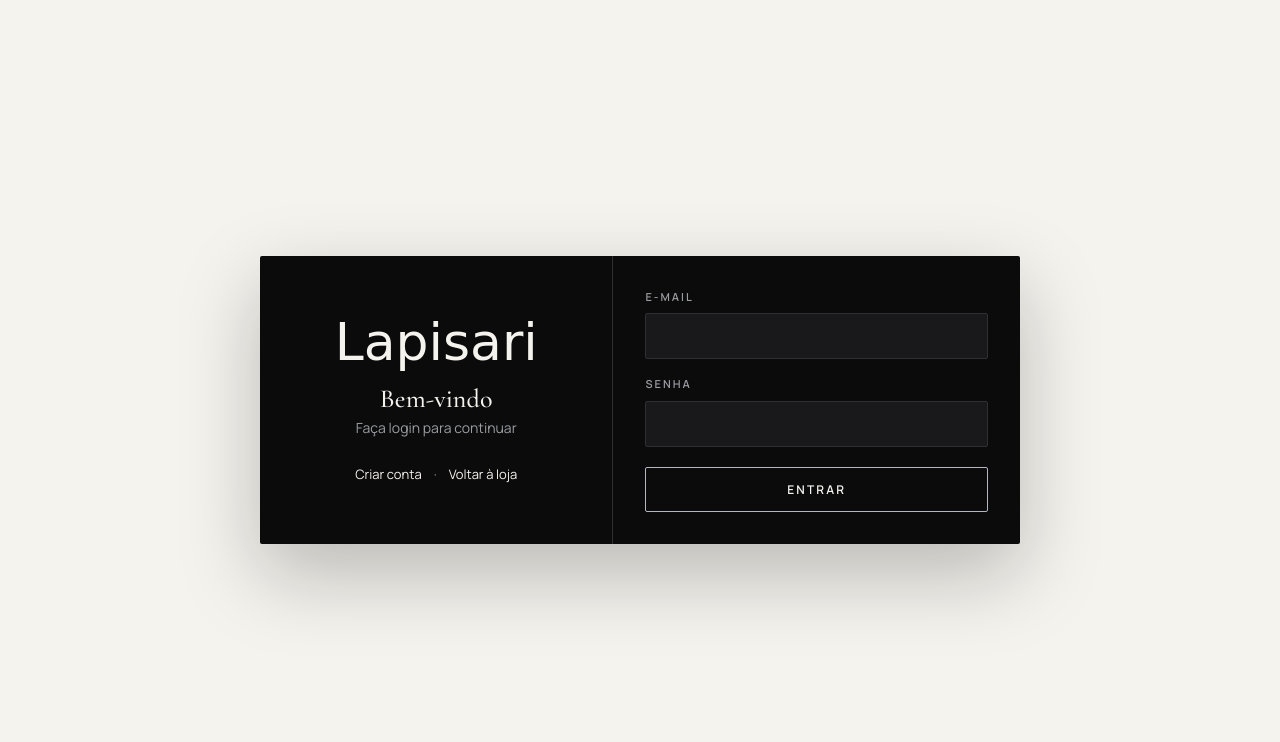
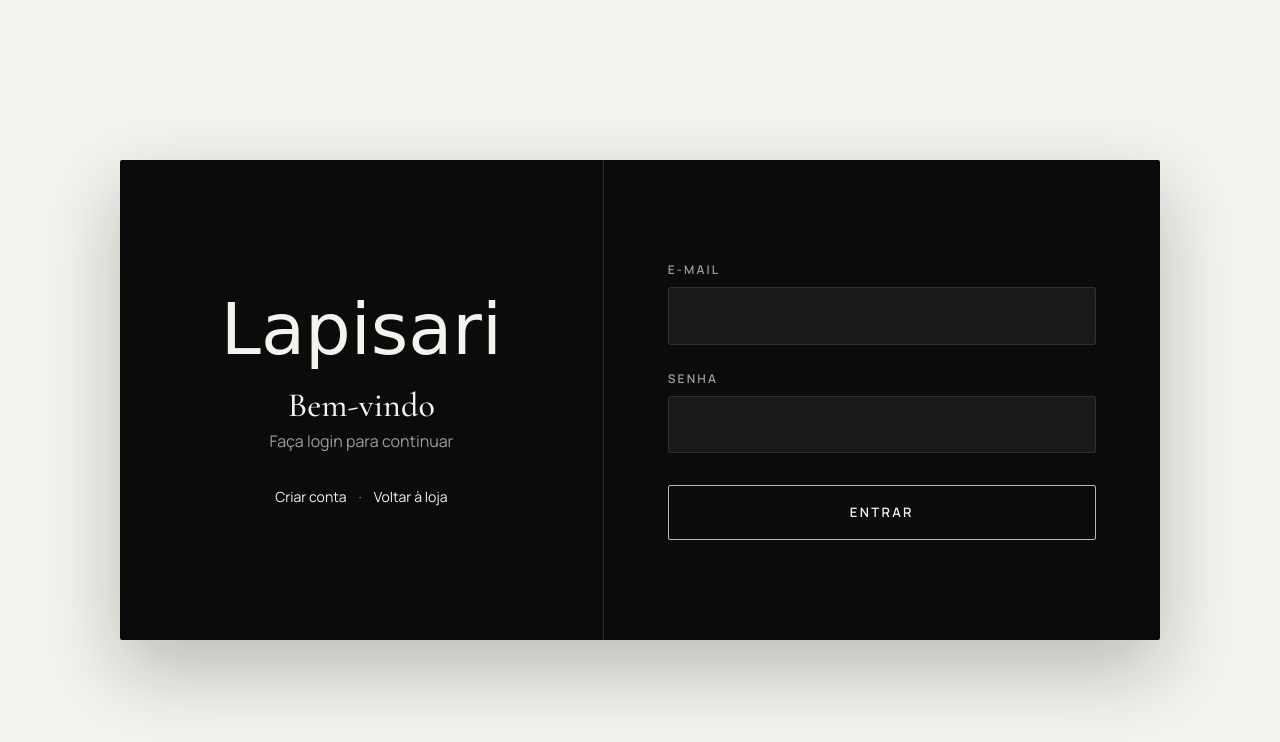
Before and after one commit to LucasRetameroBortoletto/projeto, a PHP site: page /MINI/login/login.php in a window 1280 px wide. Shown: the top 742 px of the page. Run offline with PHP 8.4, Linux system fonts and the light colour scheme; some libraries are stand-ins or nearby versions; some web fonts are replaced.

Commit message:
Aumenta o cartão de login mantendo o layout horizontal
Co-Authored-By: Claude Opus 5.5 <noreply@anthropic.com>
Claude-Session: https://claude.ai/code/session_01LpGAhSfCHXQfBvgXQbAtub

```diff
--- a/assets/css/login.css
+++ b/assets/css/login.css
@@ -23,7 +23,8 @@
     display: grid;
     grid-template-columns: 1fr 1.15fr;
     width: 100%;
-    max-width: 760px;
+    max-width: 1040px;
+    min-height: 480px;
     background-color: var(--cor-preto);
     border-radius: var(--raio);
     box-shadow: 0 30px 80px rgba(11, 11, 12, 0.25);
@@ -35,7 +36,7 @@
     display: flex;
     flex-direction: column;
     justify-content: center;
-    padding: var(--esp-6);
+    padding: var(--esp-8) var(--esp-7);
     border-right: 1px solid #2e2f33;
     text-align: center;
 }
@@ -45,26 +46,26 @@
     display: flex;
     flex-direction: column;
     justify-content: center;
-    padding: var(--esp-6);
+    padding: var(--esp-8) var(--esp-8);
 }
 
 .login__marca {
     display: inline-block;
     font-family: var(--fonte-assinatura);
-    font-size: 52px;
+    font-size: 72px;
     line-height: 1.1;
     color: var(--cor-sobre-preto);
     text-decoration: none;
 }
 
 .login__titulo {
-    margin-top: var(--esp-3);
-    font-size: 26px;
+    margin-top: var(--esp-4);
+    font-size: 34px;
 }
 
 .login__subtitulo {
     margin-top: var(--esp-1);
-    font-size: 14px;
+    font-size: 16px;
     color: var(--cor-sobre-preto-suave);
 }
 
@@ -80,7 +81,7 @@
 .login__formulario {
     display: flex;
     flex-direction: column;
-    gap: var(--esp-4);
+    gap: var(--esp-5);
 }
 
 .login__campo {
@@ -90,7 +91,7 @@
 }
 
 .login__campo label {
-    font-size: 11px;
+    font-size: 12px;
     font-weight: 600;
     letter-spacing: 0.18em;
     text-transform: uppercase;
@@ -99,12 +100,12 @@
 
 .login__campo input {
     width: 100%;
-    padding: 10px 12px;
+    padding: 15px 16px;
     background-color: var(--cor-preto-elevado);
     border: 1px solid #2e2f33;
     border-radius: var(--raio);
     color: var(--cor-sobre-preto);
-    font-size: 15px;
+    font-size: 16px;
     transition: border-color var(--transicao);
 }
 
@@ -127,12 +128,12 @@
 }
 
 .login__enviar {
-    margin-top: var(--esp-1);
-    padding: 12px;
+    margin-top: var(--esp-2);
+    padding: 16px;
     border: 1px solid var(--cor-prata);
     border-radius: var(--raio);
     color: var(--cor-sobre-preto);
-    font-size: 12px;
+    font-size: 13px;
     font-weight: 600;
     letter-spacing: 0.18em;
     text-transform: uppercase;
@@ -158,8 +159,8 @@
     display: flex;
     justify-content: center;
     gap: var(--esp-3);
-    margin-top: var(--esp-5);
-    font-size: 13px;
+    margin-top: var(--esp-6);
+    font-size: 14px;
     color: var(--cor-sobre-preto-suave);
 }
 
```
